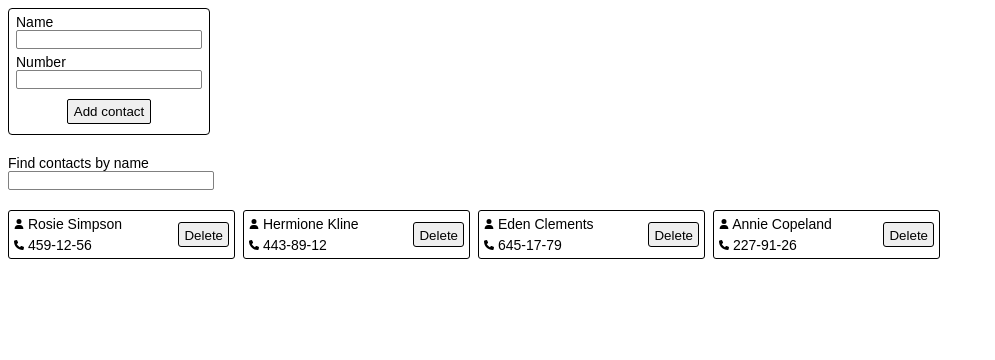
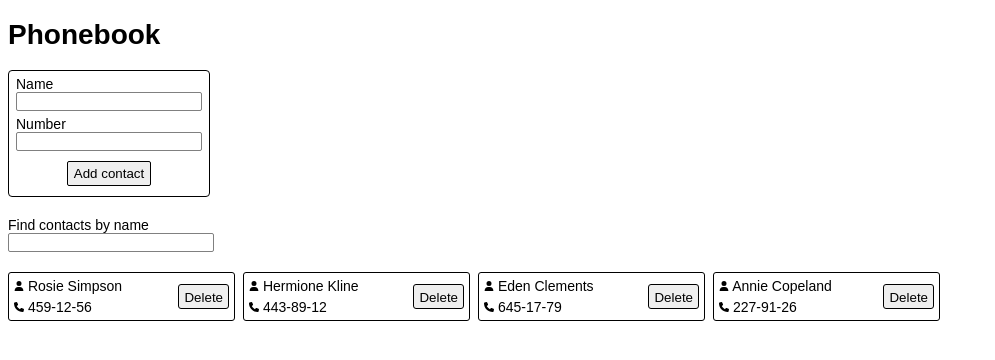
Before and after one commit to bartoszkucharuk/goit-react-hw-03, a React (Vite) app: page / in a window 1280 px wide. Shown: the top 360 px of the page, without its empty margins (0-995 px from the left). Built offline with nearby package versions, Linux system fonts and the light colour scheme.

Commit message:
localStorage issues

```diff
--- a/src/App.jsx
+++ b/src/App.jsx
@@ -45,6 +45,7 @@ function App() {
 
   return (
     <>
+      <h1>Phonebook</h1>
       <ContactForm addContact={addContact} />
       <SearchBox handleFilterChange={handleFilterChange} value={contactFilter} />
       <ContactList contacts={filteredContacts} deleteContact={deleteContact} />
```
